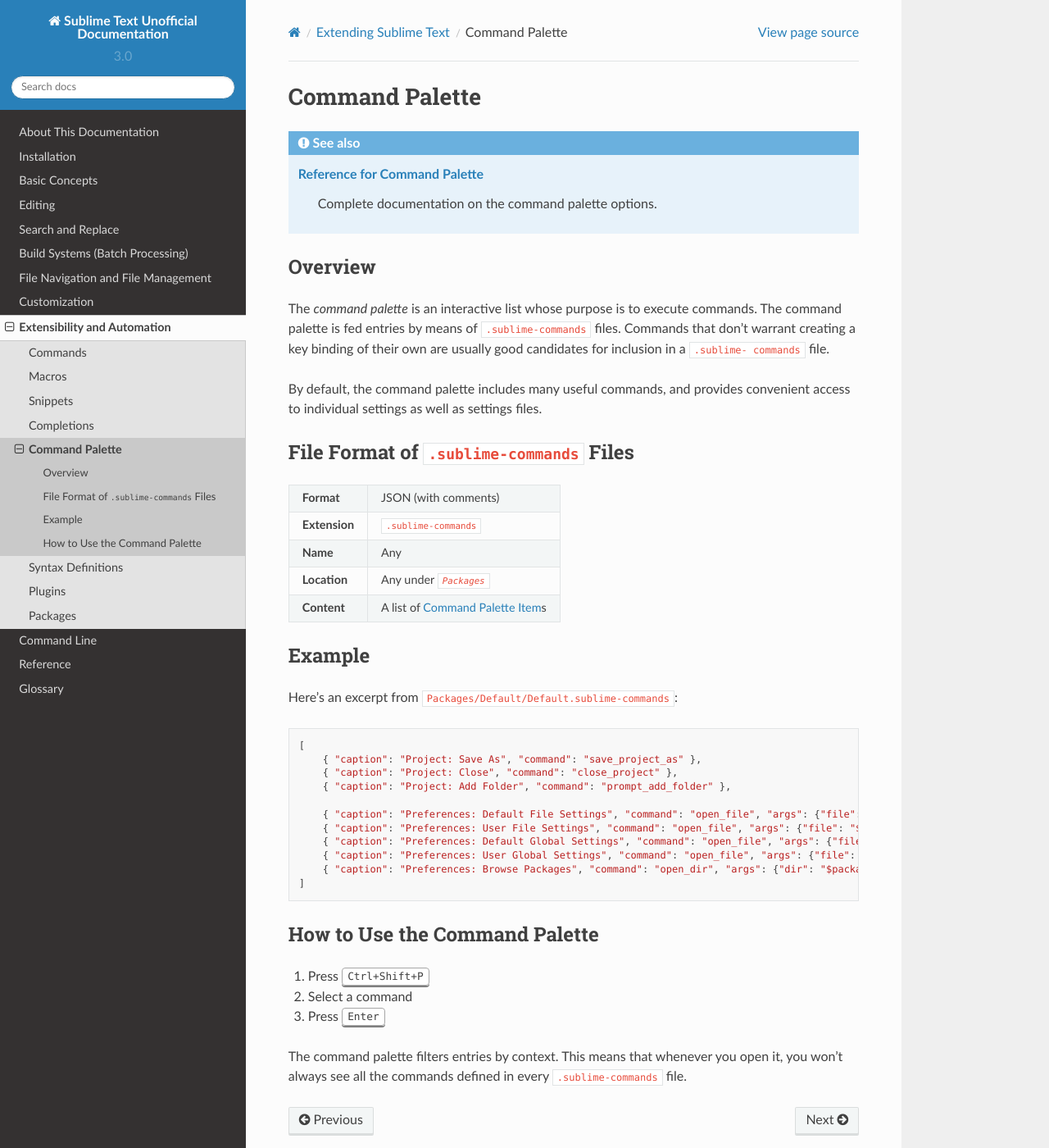
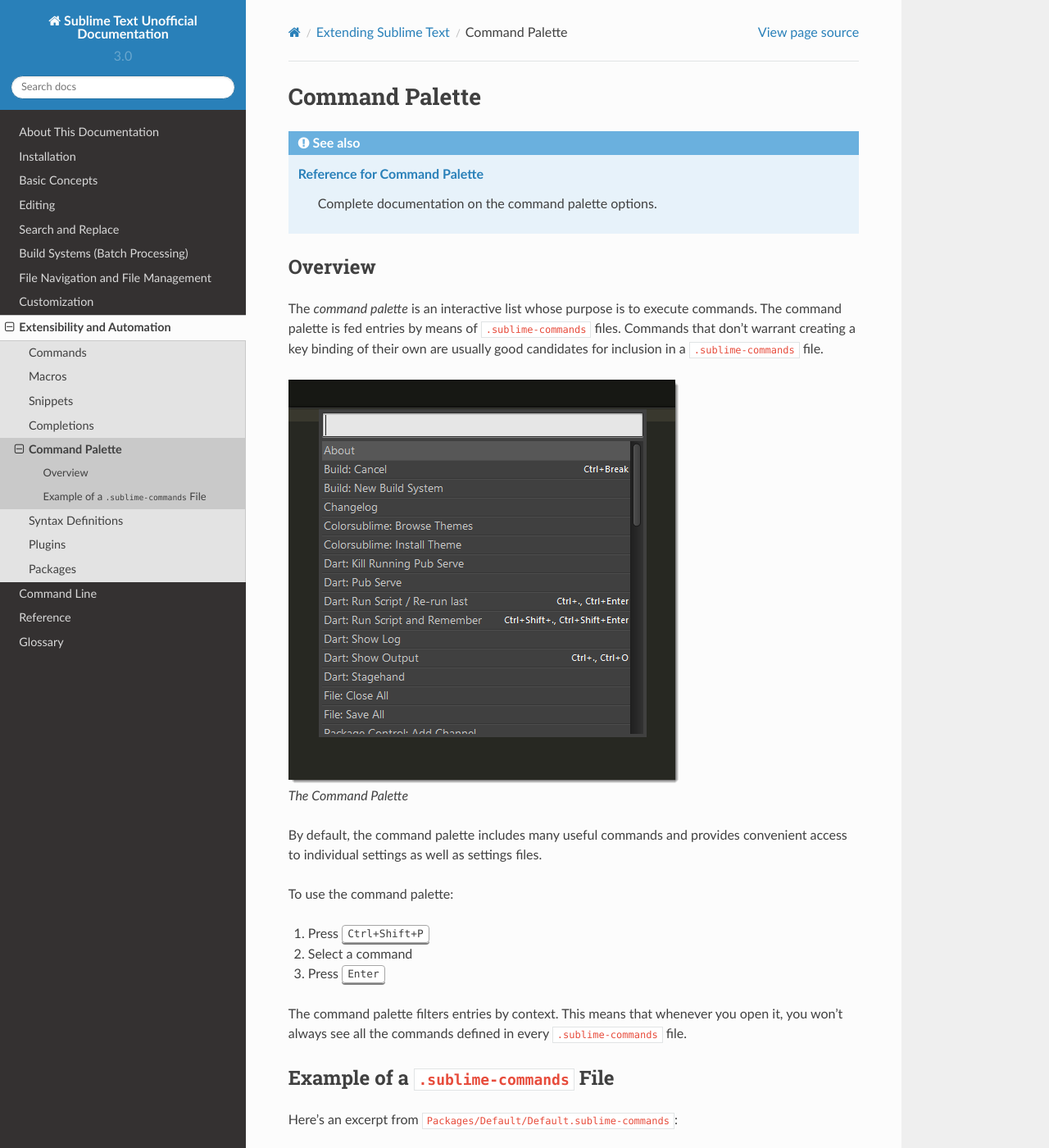
Before and after one commit to guillermooo/sublime-undocs, a Sphinx documentation site: the page built from source/extensibility/command_palette.rst, in a window 1280 px wide and 1400 px high. Shown: the whole window at 82% size. Built offline with Sphinx 7.4.7 and the Read the Docs theme 2.0.0, drawn with Linux system fonts in a browser that asks for light colours.

Commit message:
edits based on revision feedback

```diff
--- a/source/extensibility/command_palette.rst
+++ b/source/extensibility/command_palette.rst
@@ -19,28 +19,18 @@
 Commands that don't warrant
 creating a key binding of their own
 are usually good candidates
-for inclusion in a ``.sublime- commands`` file.
+for inclusion in a ``.sublime-commands`` file.
+
+.. figure:: images/command-palette-0001.png
+
+  The Command Palette
 
 By default,
-the command palette includes many useful commands,
+the command palette includes many useful commands
 and provides convenient access
 to individual settings as well as settings files.
 
-
-File Format of ``.sublime-commands`` Files
-==========================================
-
-.. include:: ../common/command-palette-table-summary.txt
-
-
-Example
-=======
-
-.. include:: ../common/command-palette-example-0.txt
-
-
-How to Use the Command Palette
-==============================
+To use the command palette:
 
 #. Press :kbd:`Ctrl+Shift+P`
 #. Select a command
@@ -51,3 +41,9 @@
 whenever you open it,
 you won't always see all the commands
 defined in every ``.sublime-commands`` file.
+
+
+Example of a ``.sublime-commands`` File
+=======================================
+
+.. include:: ../common/command-palette-example-0.txt
```
Also changed, not shown: source/extensibility/images/command-palette-0001.png (added).
